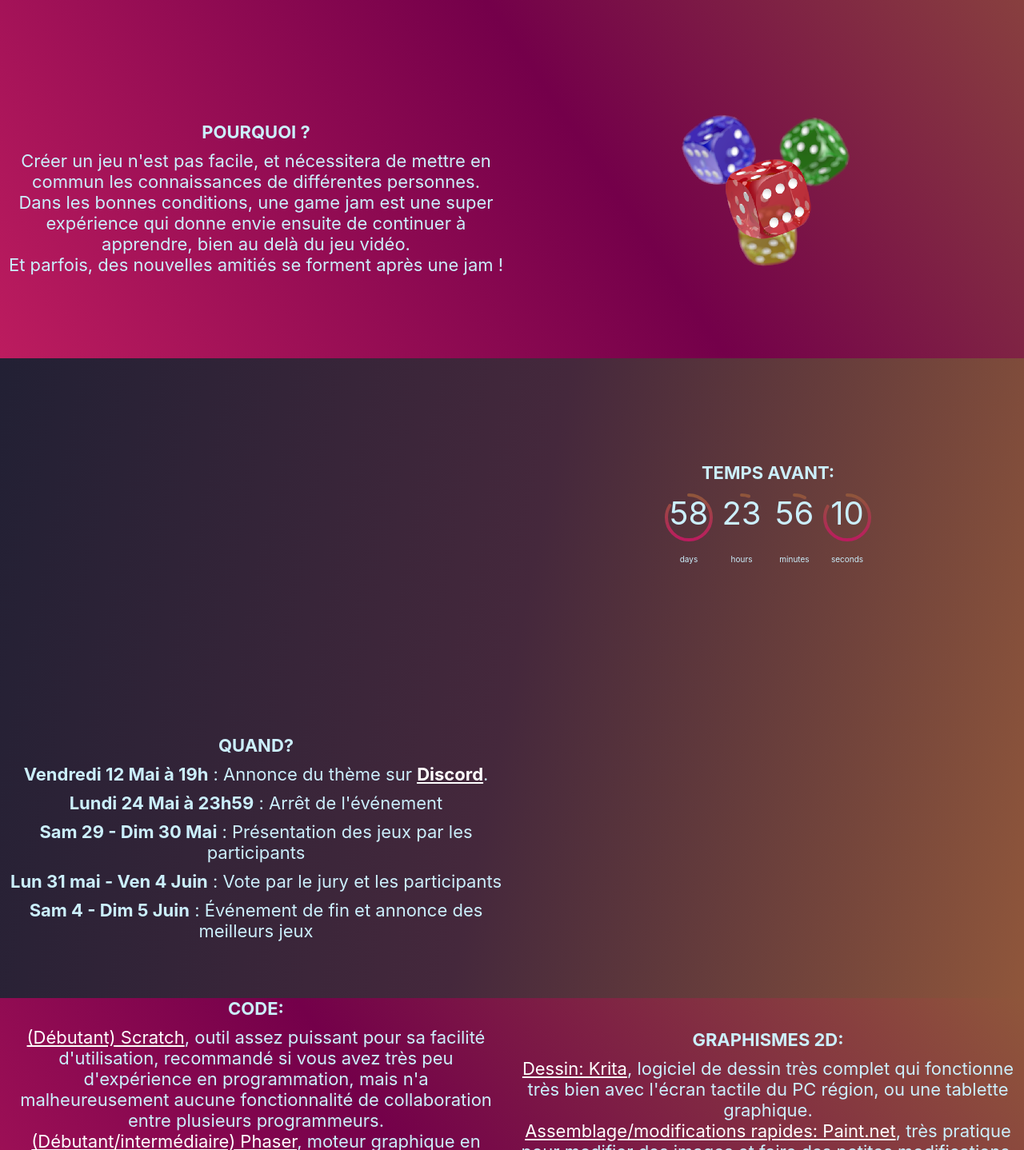
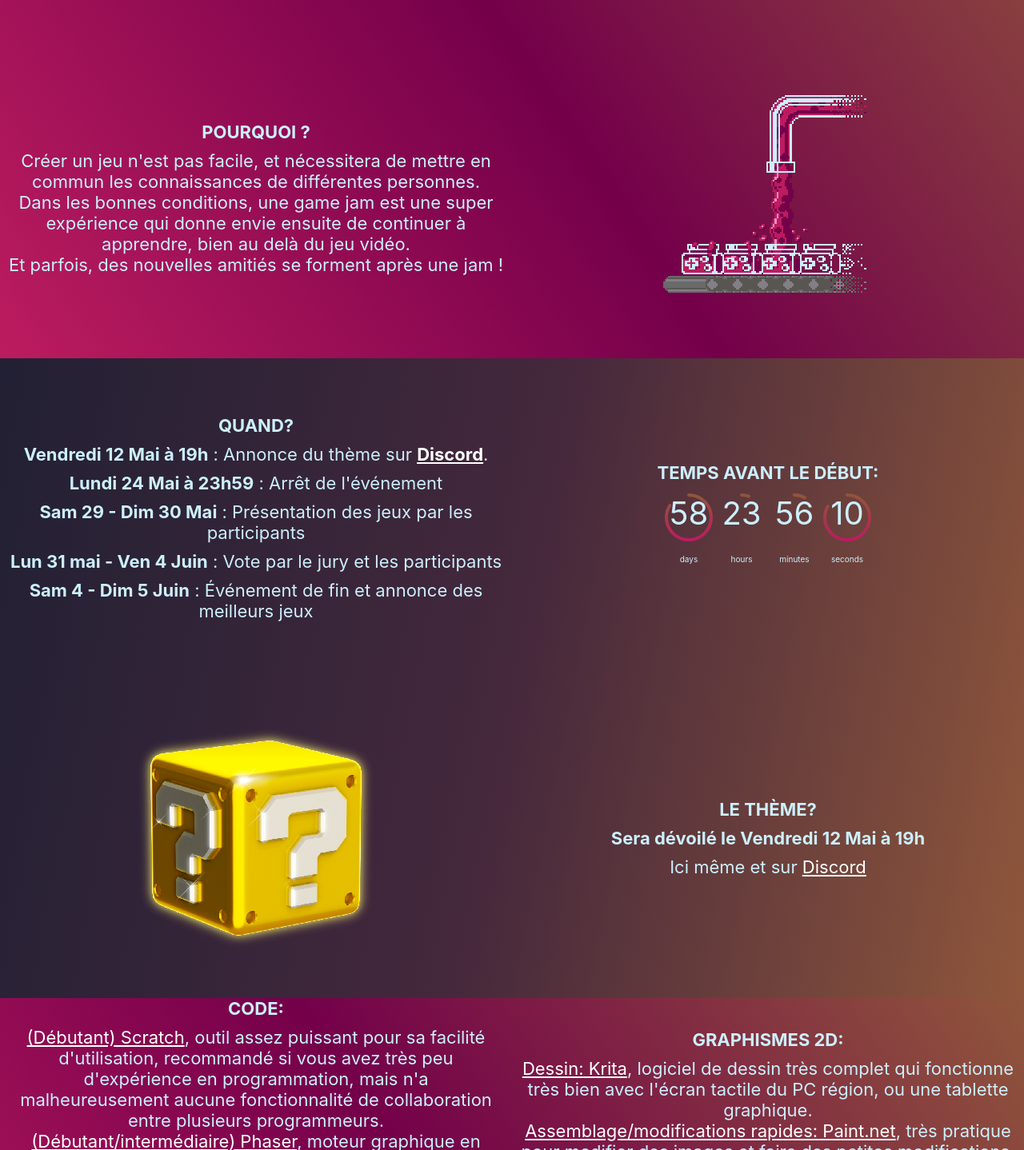
Before and after one commit to MGJIL/MGJIL.github.io, a React (Create React App) app: page / in a window 1280 px wide. Shown: the part 1152-2590 px from the top of the page at 80% size. Built offline with nearby package versions, Linux system fonts and the light colour scheme; a web font is replaced by a local one.

Commit message:
Them box

```diff
--- a/src/components/Page1/Page1.js
+++ b/src/components/Page1/Page1.js
@@ -1,5 +1,5 @@
 import React from 'react';
-import de from '../../image/tmp/de.png'
+import pipes from '../../image/pngPages/pipes.png'
 import PersoCaisse from '../../image/pngPages/PersoCaisse.png'
 
 export default function Page1() {
@@ -32,7 +32,7 @@ export default function Page1() {
 			</div>
 			<div className='Boite'>
 				<div className="Boite-image">
-					<img alt="de" src={de}/>
+				<img alt="pipes" src={pipes}/>
 				</div>
 			</div>
 		</div>
--- a/src/components/Page2/Page2.js
+++ b/src/components/Page2/Page2.js
@@ -1,4 +1,5 @@
 import React, { useEffect, useState } from "react";
+import mariobox from '../../image/pngPages/mariobox.png'
 
 class PInsideTruc extends React.Component{
 	constructor(props) {
@@ -103,7 +104,7 @@ function Countdown() {
 	return (
 		<div>
 			{timerComponents.length ?
-				<div className="Boite_Interval"><h2>Temps avant:</h2>{timerComponents}<br/>{nameComponents}</div>
+				<div className="Boite_Interval"><h2>Temps avant le début:</h2>{timerComponents}<br/>{nameComponents}</div>
 				:<span>Time's up!</span>
 			}
 		</div>
@@ -135,15 +136,7 @@ class Page2 extends React.Component {
 		return (
 			<div className="Page2">
 				<div className='Boite'>
-					<div className='Boite-texte'>
-
-					</div>
-				</div>
-				<div className='Boite'>
-					<Countdown/>
-				</div>
-				<div className='Boite'>
-					<div className='Boite-texte'>
+				<div className='Boite-texte'>
 						<h2>Quand?</h2>
 						<p>
 							<strong>Vendredi 12 Mai à 19h</strong> : Annonce du thème sur <u>
@@ -161,7 +154,18 @@ class Page2 extends React.Component {
 					</div>
 				</div>
 				<div className='Boite'>
+					<Countdown/>
+				</div>
+				<div className='Boite'>
+					<div className='Boite-image'>
+						<img alt="mariobox" src={mariobox}/>
+					</div>
+				</div>
+				<div className='Boite'>
 					<div className='Boite-texte'>
+						<h2>Le thème?</h2>
+						<h3>Sera dévoilé le Vendredi 12 Mai à 19h</h3>
+						<p>Ici même et sur <a href="https://discord.com/invite/qnckfFcSqP">Discord</a></p>
 
 					</div>
 				</div>
```
Also changed, not shown: src/image/pngPages/mariobox.png (added), src/image/pngPages/pipes.png (added).
